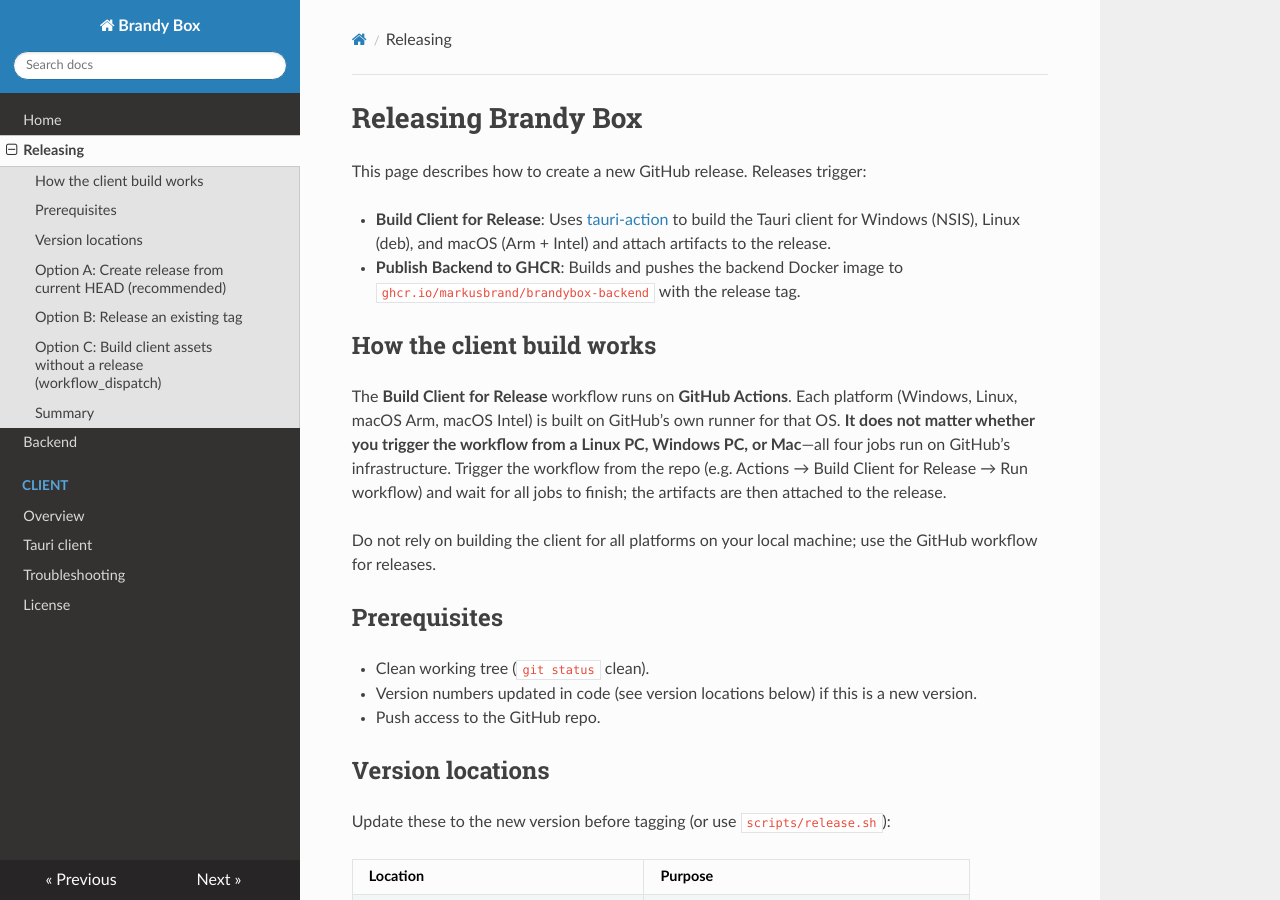
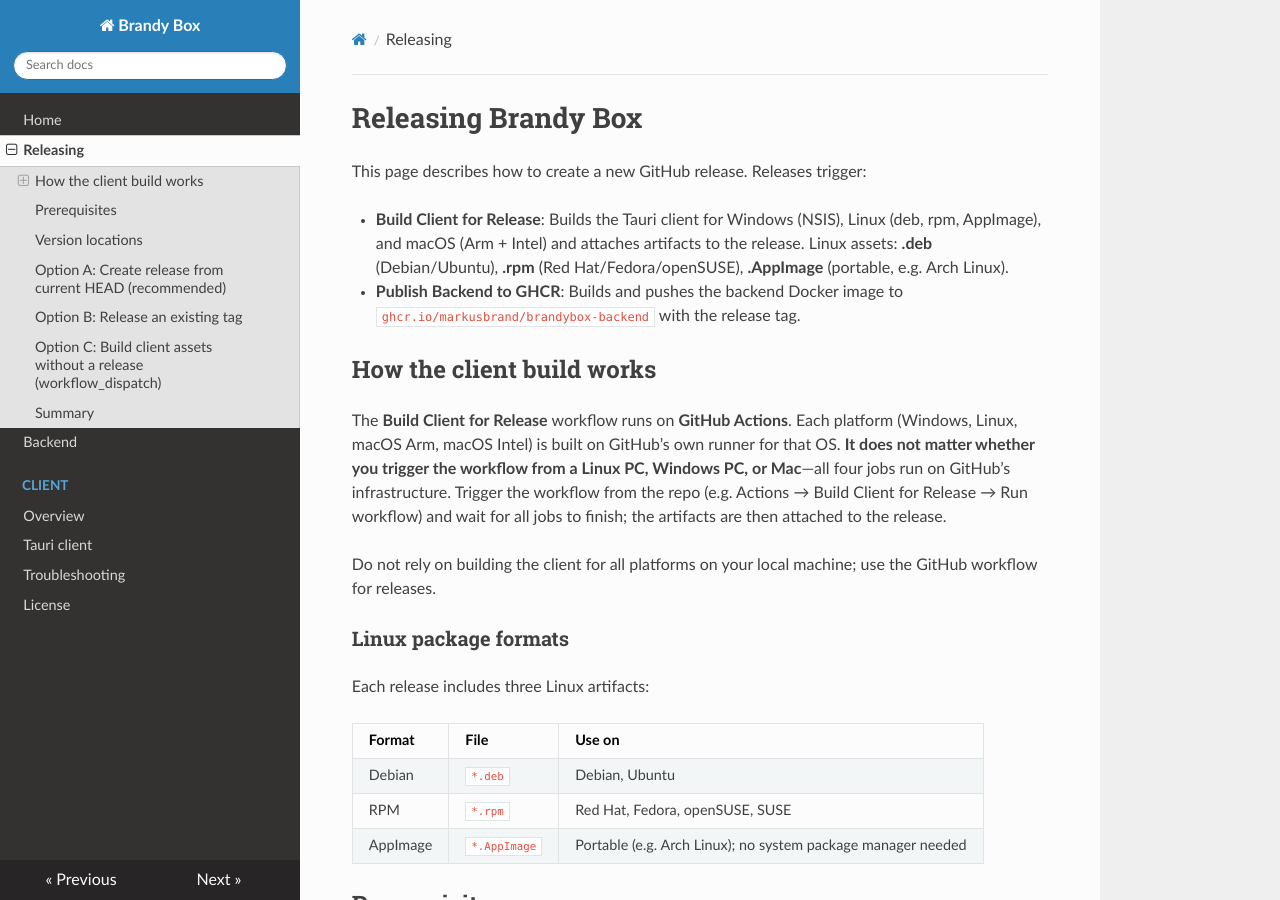
Before and after one commit to markusbrand/brandyBox, an MkDocs documentation site: the page built from docs/releasing.md, in a window 1280 px wide and 900 px high. Built offline with MkDocs 1.6.1, drawn with Linux system fonts in a browser that asks for light colours; nearby versions of some CDN libraries.

Commit message:
Enhance GitHub Actions workflow for Linux client build and release
- Updated build-client-release.yml to include support for building and uploading Linux artifacts in deb, rpm, and AppImage formats.
- Improved documentation in releasing.md to detail the new Linux package formats and their usage.

```diff
--- a/docs/releasing.md
+++ b/docs/releasing.md
@@ -2,7 +2,7 @@
 
 This page describes how to create a new GitHub release. Releases trigger:
 
-- **Build Client for Release**: Uses [tauri-action](https://github.com/tauri-apps/tauri-action) to build the Tauri client for Windows (NSIS), Linux (deb), and macOS (Arm + Intel) and attach artifacts to the release.
+- **Build Client for Release**: Builds the Tauri client for Windows (NSIS), Linux (deb, rpm, AppImage), and macOS (Arm + Intel) and attaches artifacts to the release. Linux assets: **.deb** (Debian/Ubuntu), **.rpm** (Red Hat/Fedora/openSUSE), **.AppImage** (portable, e.g. Arch Linux).
 - **Publish Backend to GHCR**: Builds and pushes the backend Docker image to `ghcr.io/markusbrand/brandybox-backend` with the release tag.
 
 ## How the client build works
@@ -10,6 +10,16 @@
 The **Build Client for Release** workflow runs on **GitHub Actions**. Each platform (Windows, Linux, macOS Arm, macOS Intel) is built on GitHub’s own runner for that OS. **It does not matter whether you trigger the workflow from a Linux PC, Windows PC, or Mac**—all four jobs run on GitHub’s infrastructure. Trigger the workflow from the repo (e.g. Actions → Build Client for Release → Run workflow) and wait for all jobs to finish; the artifacts are then attached to the release.
 
 Do not rely on building the client for all platforms on your local machine; use the GitHub workflow for releases.
+
+### Linux package formats
+
+Each release includes three Linux artifacts:
+
+| Format     | File        | Use on |
+|-----------|-------------|--------|
+| Debian    | `*.deb`     | Debian, Ubuntu |
+| RPM       | `*.rpm`     | Red Hat, Fedora, openSUSE, SUSE |
+| AppImage  | `*.AppImage`| Portable (e.g. Arch Linux); no system package manager needed |
 
 ## Prerequisites
 
```
Also changed, not shown: 1 other file.
